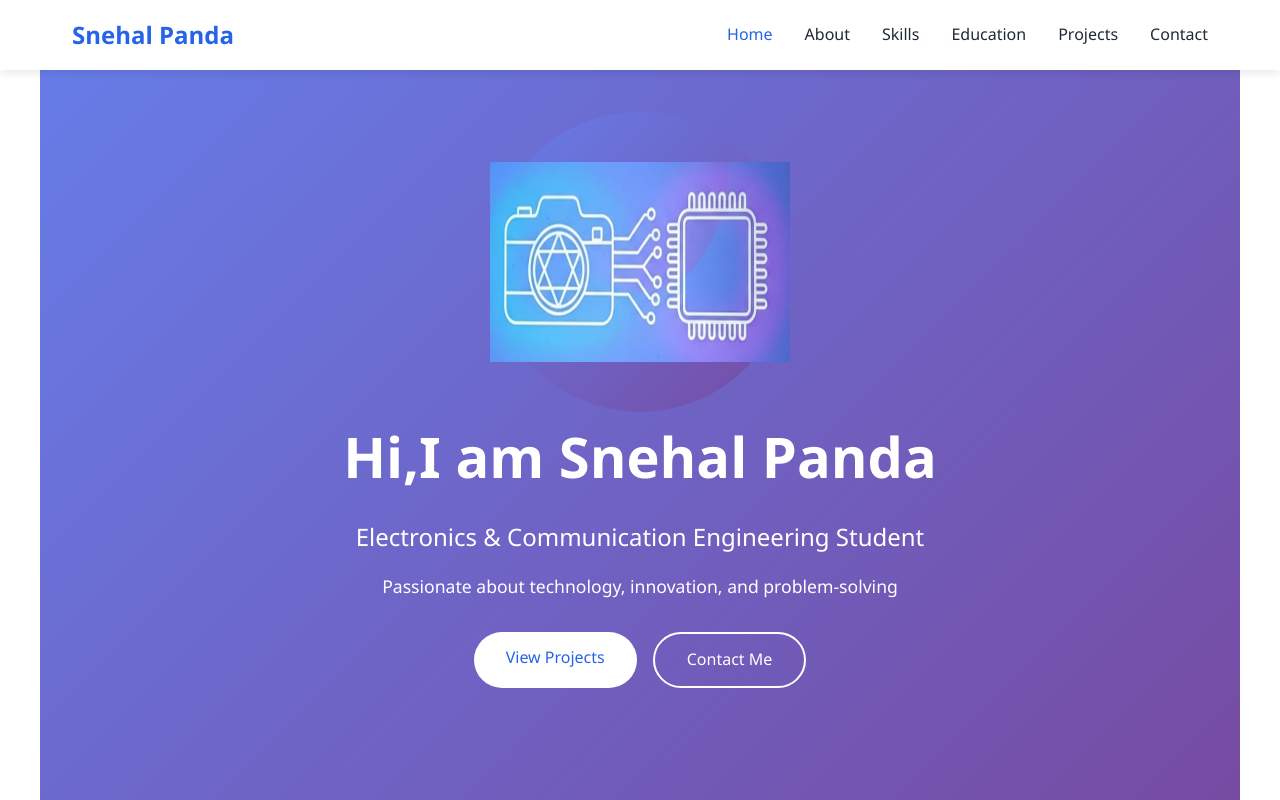
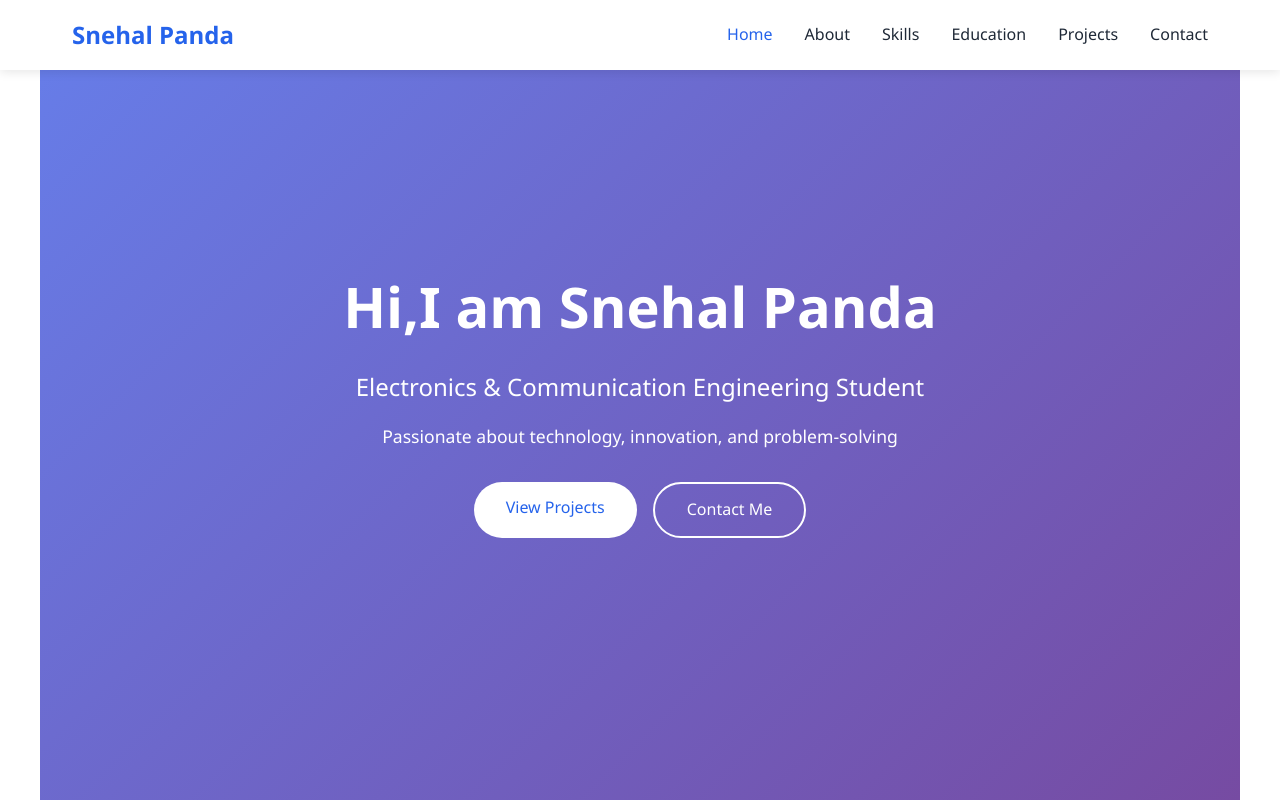
Before and after one commit to snehalpandaece2024-hash/myportfolio, a plain HTML site: page index.html in a window 1280 px wide. Shown: the top 800 px of the page. Drawn offline with Linux system fonts and the light colour scheme.

Commit message:
Update index.html

```diff
--- a/index.html
+++ b/index.html
@@ -633,7 +633,7 @@
     <!-- Hero Section -->
     <section id="home" class="hero">
         <div class="hero-content">
-        <div class="B-image"><img src="1.jpeg" width="300px" height="200px"  /></div>
+       <!-- <div class="B-image"><img src="1.jpeg" width="300px" height="200px"  /></div>-->
             <h1>Hi,I am Snehal Panda</h1>
             <p class="tagline">Electronics & Communication Engineering Student</p>
             <p class="subtitle">Passionate about technology, innovation, and problem-solving</p>
```
